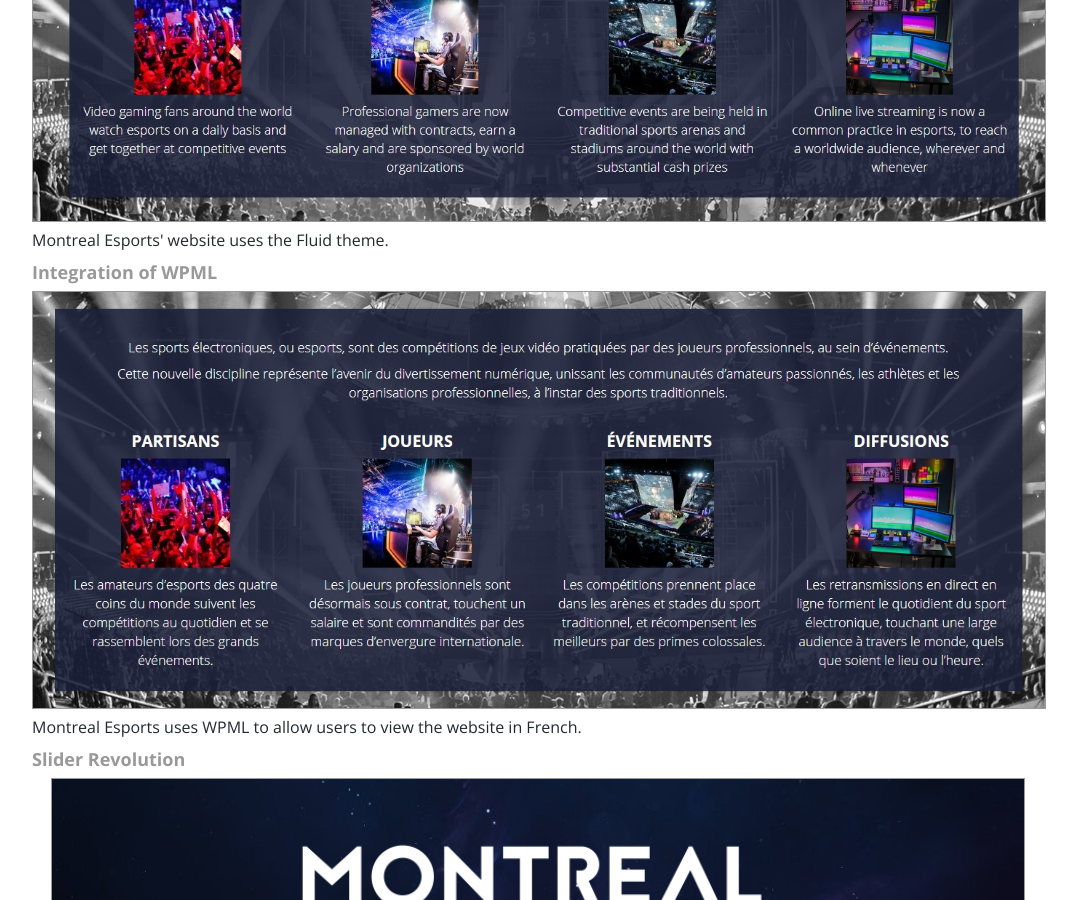
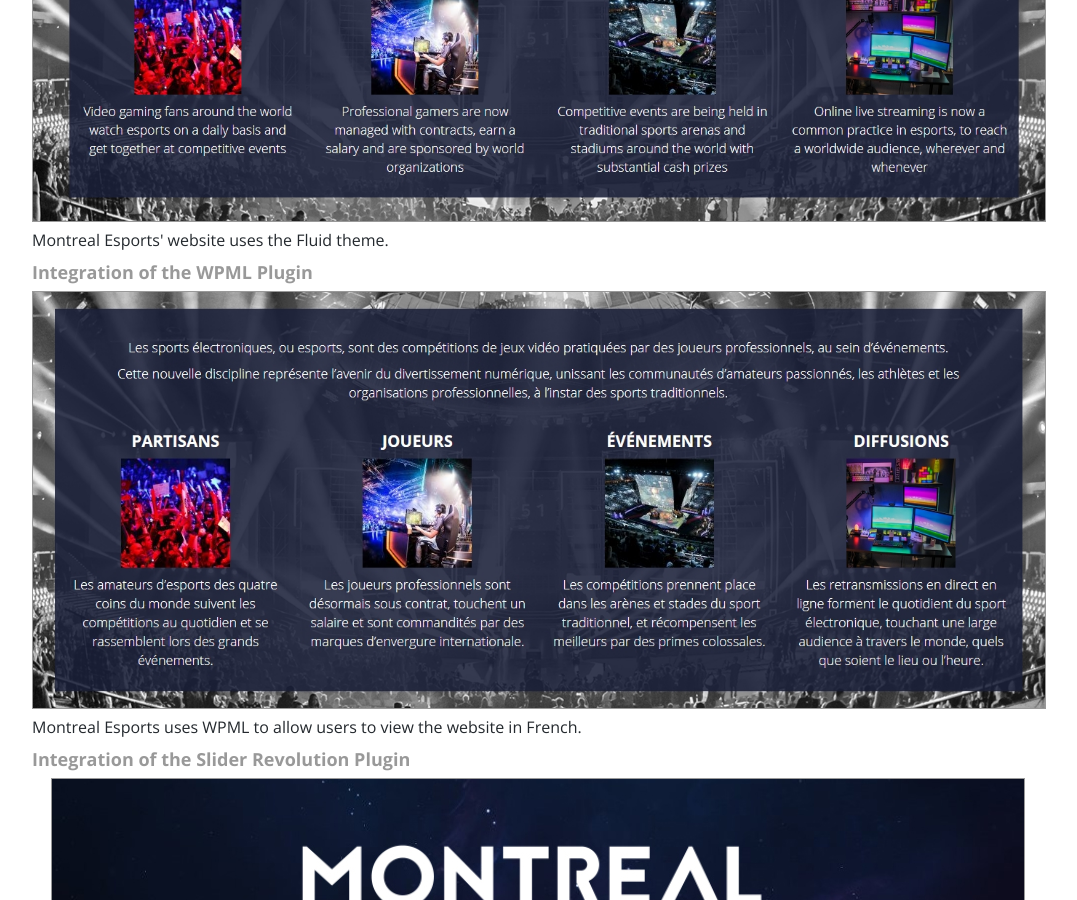
Before and after one commit to stephaneham/stephaneham.github.io, a Jekyll site: the page built from mtlesports/index.html, in a window 1280 px wide and 900 px high, scrolled down 747 px. Shown: the whole window, without its empty margins (102-1179 px from the left). Built offline with Jekyll 4.4.1, drawn with Linux system fonts in a browser that asks for light colours.

Commit message:
Update index.html

```diff
--- a/mtlesports/index.html
+++ b/mtlesports/index.html
@@ -31,13 +31,13 @@
 
   <p> Montreal Esports' website uses the Fluid theme. </p>
 
-  <h3> Integration of WPML </h3>
+  <h3> Integration of the WPML Plugin </h3>
 
   <img src="/images/mtlesports-french.jpg"/>
 
   <p> Montreal Esports uses WPML to allow users to view the website in French. </p>
 
-  <h3> Slider Revolution </h3>
+  <h3> Integration of the Slider Revolution Plugin </h3>
 
   <img src="/images/mtlesports.jpg"/>
 
```
